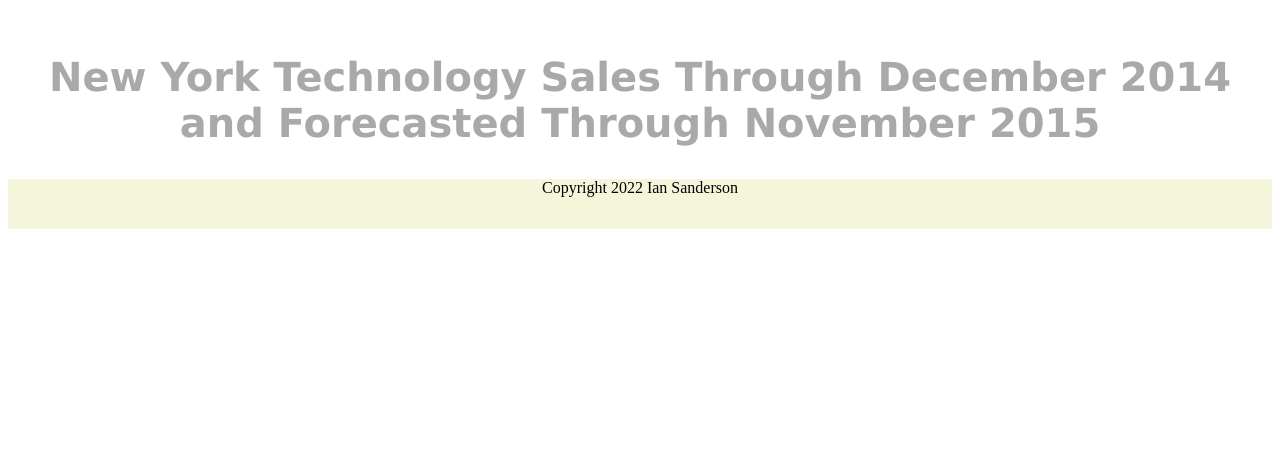
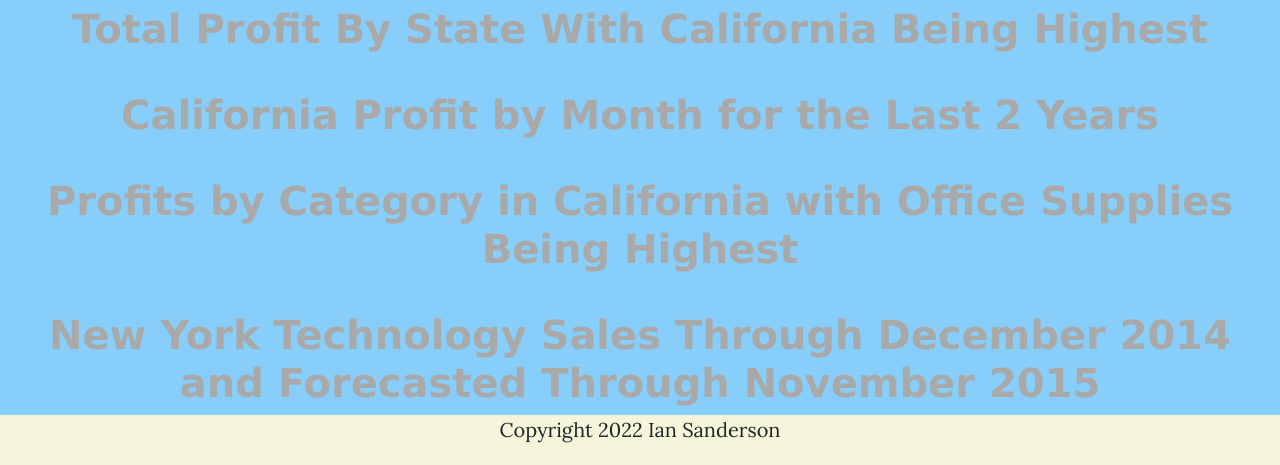
Before and after one commit to iansand/IS501, a plain HTML site: page tableau.html in a window 1280 px wide. Shown: the part 797-1262 px from the top of the page. Before the commit the page ends 1034 px from the top, so only its background shows below. Drawn offline with Linux system fonts and the light colour scheme.

Commit message:
Update tableau.html

```diff
--- a/tableau.html
+++ b/tableau.html
@@ -7,6 +7,20 @@
     <title>Ian Sanderson - Tableau</title>
     <!-- Page Header-->
     <header id="top" class="masthead" style="background-image: url('./images/engbanner.jpg')" alt="BizEng"></header>
+        <meta charset="utf-8" />
+        <meta name="viewport" content="width=device-width, initial-scale=1, shrink-to-fit=no" />
+        <meta name="description" content="" />
+        <meta name="author" content="" />
+
+        <link rel="icon" type="image/x-icon" href="assets/favicon.ico"
+        <!-- Font Awesome icons (free version)-->
+        <script src="https://use.fontawesome.com/releases/v6.1.0/js/all.js" crossorigin="anonymous"></script>
+        <!-- Google fonts-->
+        <link href="https://fonts.googleapis.com/css?family=Lora:400,700,400italic,700italic" rel="stylesheet" type="text/css" />
+        <link href="https://fonts.googleapis.com/css?family=Open+Sans:300italic,400italic,600italic,700italic,800italic,400,300,600,700,800" rel="stylesheet" type="text/css" />
+        <!-- Core theme CSS (includes Bootstrap)-->
+        <link href="./styles/styles.css" rel="stylesheet" />
+        <link rel="stylesheet" type="text/css" href="./styles/mystyles.css">
 </head>
    <body>
        <div>
```
